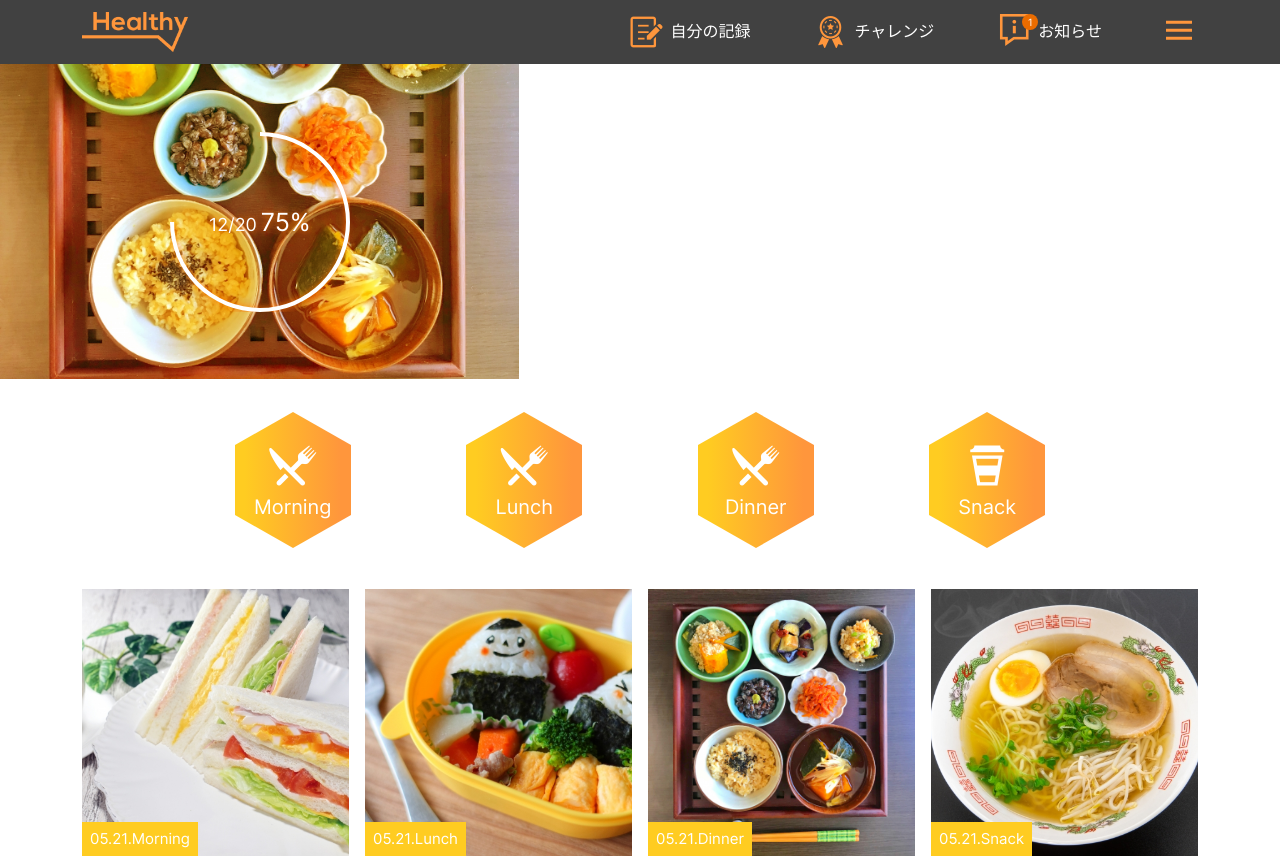
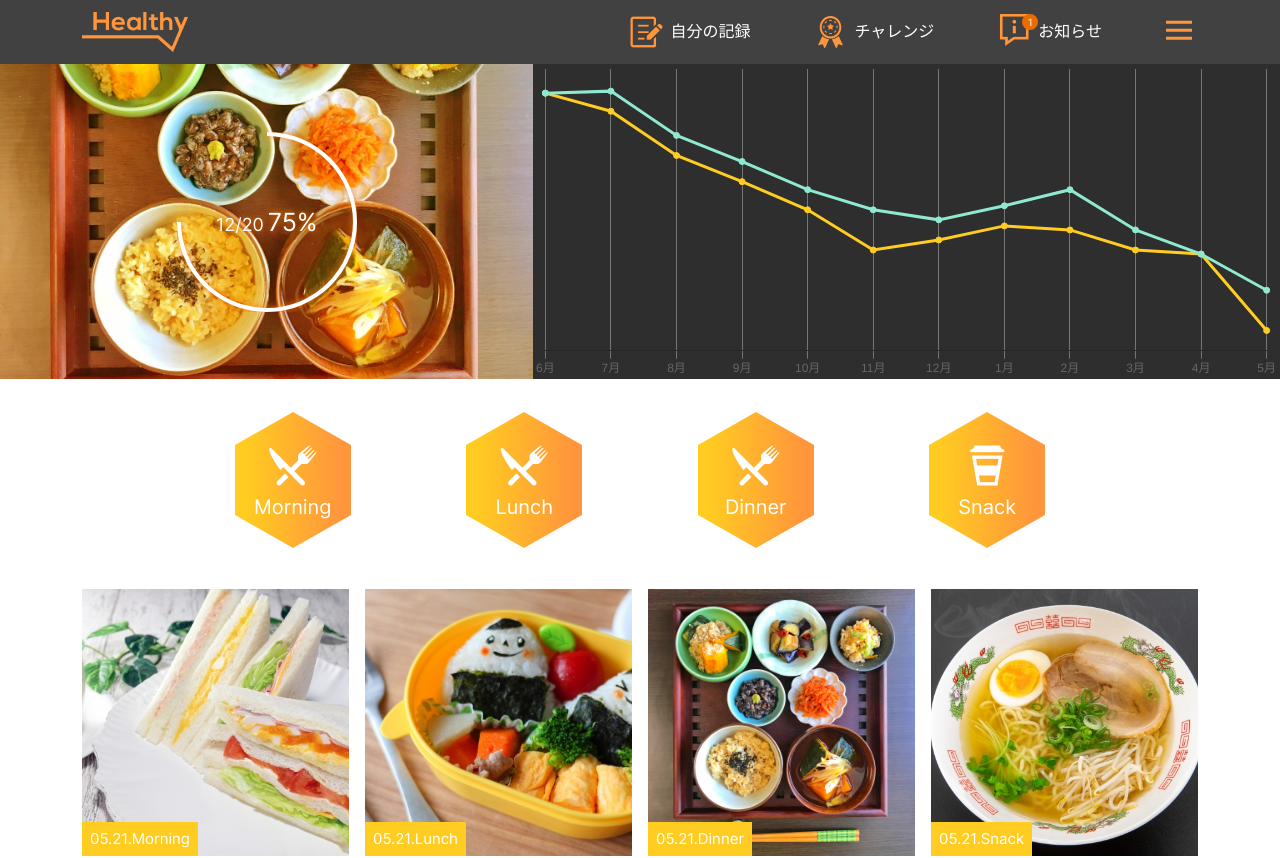
Before and after one commit to hoangkianh/arent-test, a React (Create React App) app: page / in a window 1280 px wide. Shown: the top 858 px of the page. Built offline with nearby package versions, Linux system fonts and the light colour scheme; the HTML template or start-up script is replaced by a standard one.

Commit message:
feat: body fat chart

```diff
--- /dev/null
+++ b/src/components/BodyFatChart/index.tsx
@@ -0,0 +1,78 @@
+import { Chart as ChartJS, CategoryScale, LinearScale, PointElement, LineElement } from 'chart.js'
+import { Line } from 'react-chartjs-2'
+import styled from 'styled-components/macro'
+import bodyFatData from 'data/bodyfat.json'
+
+const BodyFatChartWrapper = styled.div.attrs(props => ({
+  // @ts-ignore
+  bgcolor: props.bgcolor || '#2e2e2e',
+}))`
+  background-color: ${props => props.bgcolor}};
+  max-height: 315px;
+  height: 100%;
+
+  canvas {
+    width: 100%;
+  }
+`
+
+interface BodyFatChartProps {
+  backgroundColor: string
+}
+
+function BodyFatChart(props: BodyFatChartProps): JSX.Element {
+  ChartJS.register(CategoryScale, LinearScale, PointElement, LineElement)
+  const { backgroundColor } = props
+
+  const options = {
+    responsive: true,
+    maintainAspectRatio: false,
+    scales: {
+      x: {
+        grid: {
+          color: '#777777',
+          borderColor: '#777777',
+          ticks: {
+            callback: function (value) {
+              return `${value}%`
+            },
+          },
+        },
+      },
+      y: {
+        display: false,
+      },
+    },
+    plugins: {
+      legend: {
+        position: 'bottom' as const,
+      },
+    },
+  }
+  const labels = ['6月', '7月', '8月', '9月', '10月', '11月', '12月', '1月', '2月', '3月', '4月', '5月']
+  const data = {
+    labels,
+    datasets: [
+      {
+        label: '日',
+        data: bodyFatData[0].line1,
+        borderColor: '#8fe9d0',
+        backgroundColor: '#8fe9d0',
+      },
+      {
+        label: '週',
+        data: bodyFatData[0].line2,
+        borderColor: '#ffcc21',
+        backgroundColor: '#ffcc21',
+      },
+    ],
+  }
+
+  return (
+    <BodyFatChartWrapper bgcolor={backgroundColor}>
+      <Line data={data} options={options} />
+    </BodyFatChartWrapper>
+  )
+}
+
+export default BodyFatChart
--- a/src/components/MealHistory/index.tsx
+++ b/src/components/MealHistory/index.tsx
@@ -16,8 +16,8 @@ function MealHistory(): JSX.Element {
       </Row>
 
       <MealHistoryWrapper>
-        {meals.map(m => (
-          <MealBox meal={m} />
+        {meals.map((m, index) => (
+          <MealBox key={index} meal={m} />
         ))}
       </MealHistoryWrapper>
       <GradientButton>
--- /dev/null
+++ b/src/data/bodyfat.json
@@ -0,0 +1,6 @@
+[
+  {
+    "line1": [30.8, 30.9, 28.7, 27.4, 26, 25, 24.5, 25.2, 26, 24, 22.8, 21],
+    "line2": [30.8, 29.9, 27.7, 26.4, 25, 23, 23.5, 24.2, 24, 23, 22.8, 19]
+  }
+]
--- a/src/pages/TopPage/index.tsx
+++ b/src/pages/TopPage/index.tsx
@@ -1,16 +1,20 @@
+import { Col, Container, Row } from 'react-bootstrap'
 import AchievementRate from 'components/AchievementRate'
+import BodyFatChart from 'components/BodyFatChart'
 import MealHistory from 'components/MealHistory'
-import { Col, Container, Row } from 'react-bootstrap'
+import theme from 'theme'
 
 function TopPage(): JSX.Element {
   return (
     <>
       <Container fluid style={{ padding: 0 }}>
-        <Row>
-          <Col xs={12} md={6} lg={5}>
+        <Row style={{ margin: 0 }}>
+          <Col xs={12} md={6} lg={5} style={{ padding: 0 }}>
             <AchievementRate />
           </Col>
-          <Col xs={12} md={6} lg={7} />
+          <Col xs={12} md={6} lg={7} style={{ padding: 0 }}>
+            <BodyFatChart backgroundColor={theme.dark[600]} />
+          </Col>
         </Row>
       </Container>
       <Container>
```
